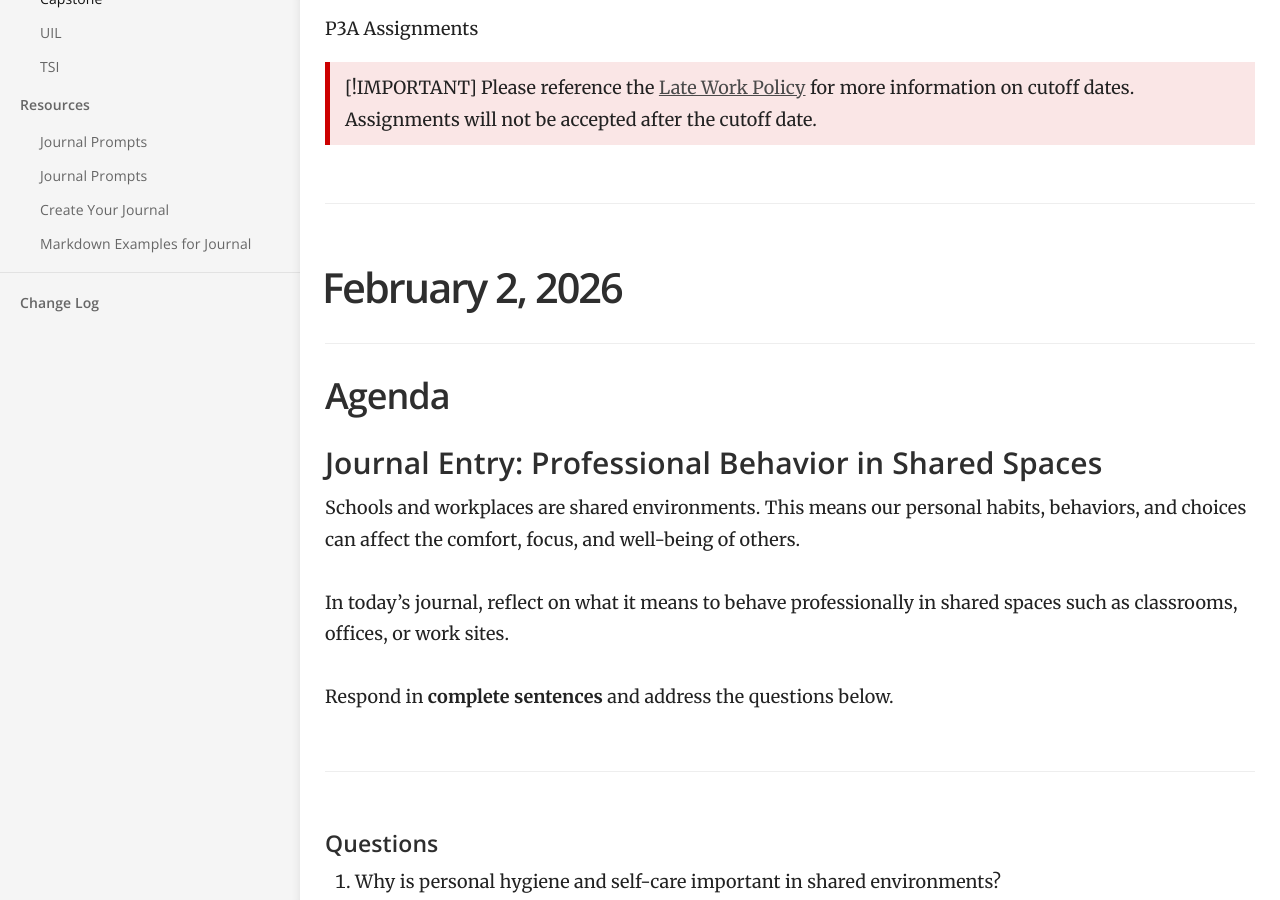
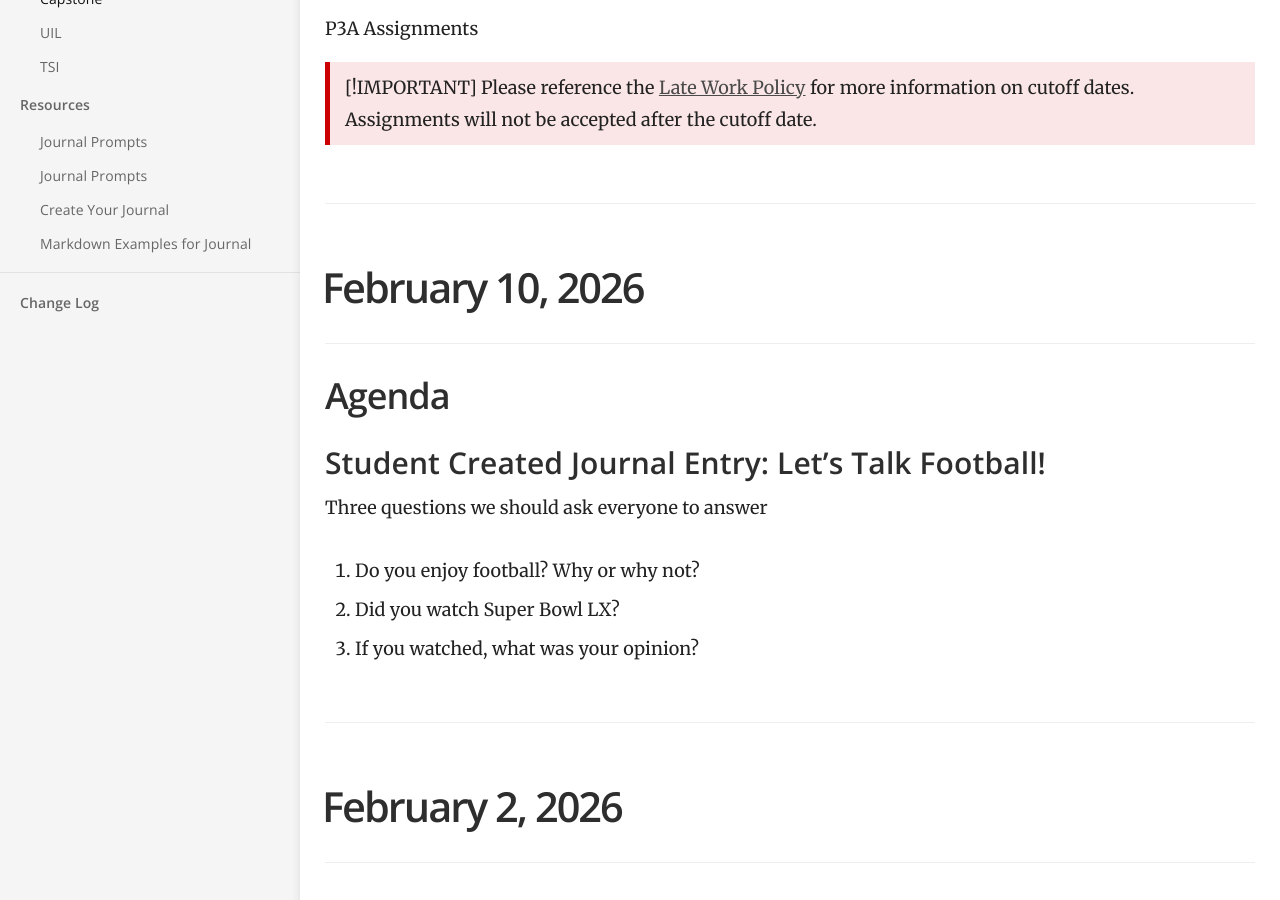
Before and after one commit to mswhitby/classroom, a Jekyll site: the page built from _docs/classes/4th.md, in a window 1280 px wide and 900 px high, scrolled down 442 px. Built offline with Jekyll 4.4.1, drawn with Linux system fonts in a browser that asks for light colours.

Commit message:
Updated journal

```diff
--- a/_docs/classes/4th.md
+++ b/_docs/classes/4th.md
@@ -84,6 +84,20 @@ order: 3
 > Please reference the [Late Work Policy](https://github.com/mswhitby/classroom/blob/main/_docs/resources/late_work.md) for more information on cutoff dates. Assignments will not be accepted after the cutoff date.
 
 ****
+
+# February 10, 2026
+
+## Agenda
+
+### Student Created Journal Entry: Let's Talk Football!
+
+Three questions we should ask everyone to answer
+
+1. Do you enjoy football? Why or why not?
+2. Did you watch Super Bowl LX?
+3. If you watched, what was your opinion?
+
+----
 
 # February 2, 2026
 
```
